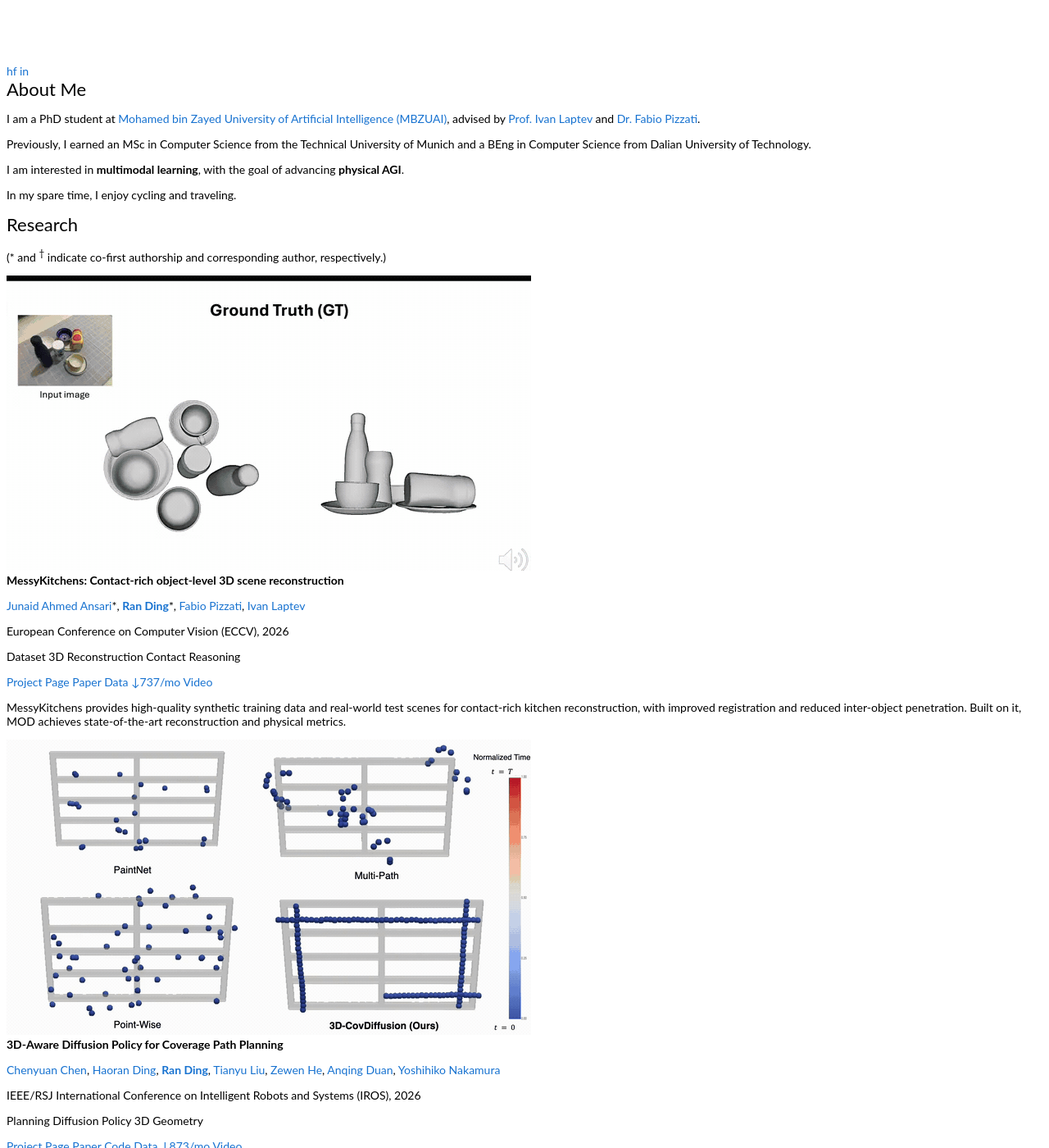
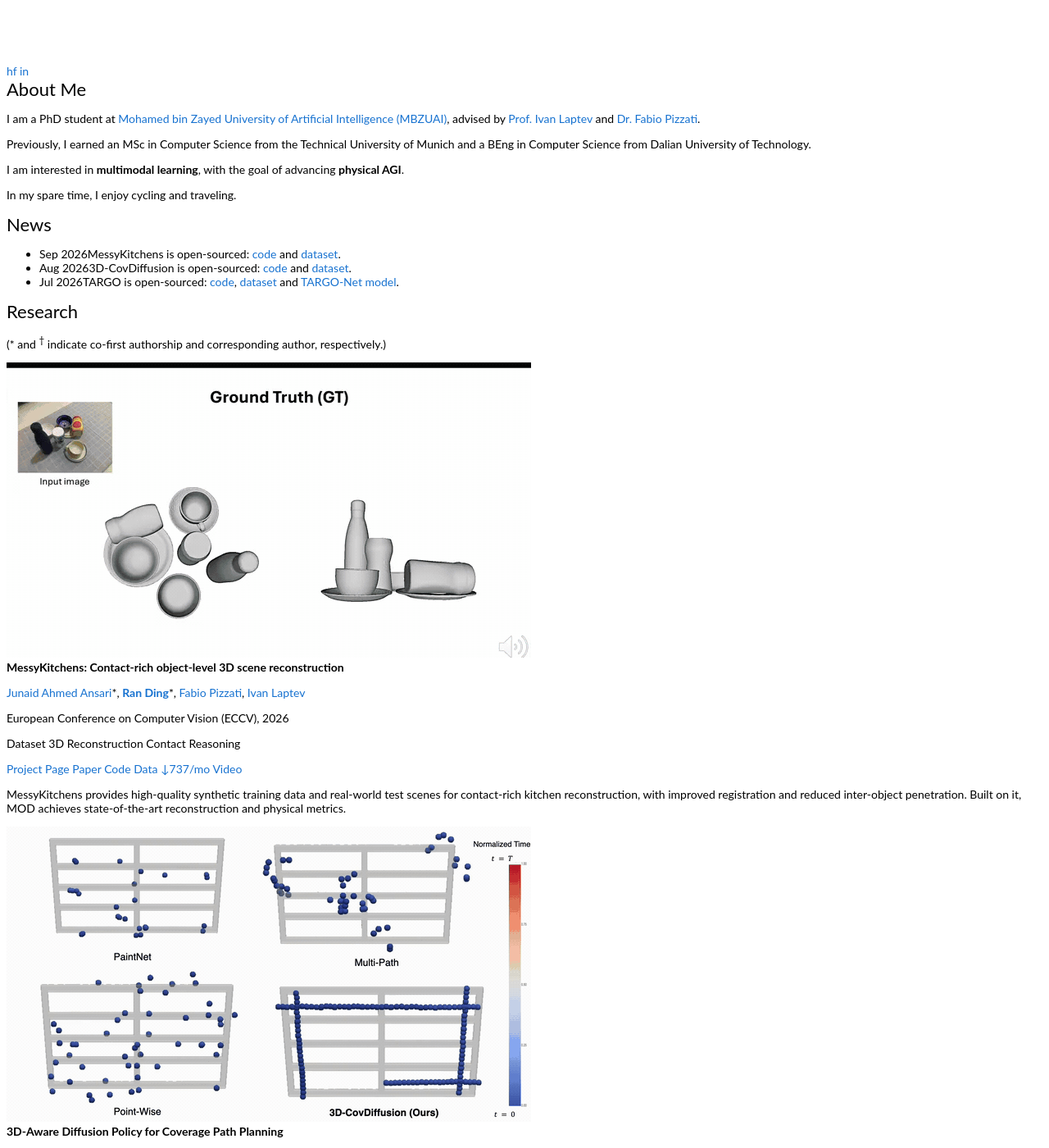
Before and after one commit to RanDing2000/randing2000.github.io, a Jekyll site: the page index.html, which Jekyll copies as it is, in a window 1280 px wide and 1400 px high, scrolled down 3555 px. Shown: the whole window at 82% size. Built offline with Jekyll 4.4.1, drawn with Linux system fonts in a browser that asks for light colours.

Commit message:
Add News section for open-source releases and MessyKitchens code link
Co-Authored-By: Claude Opus 5.5 <noreply@anthropic.com>

```diff
--- a/index.html
+++ b/index.html
@@ -15,7 +15,7 @@
   <link rel="icon" href="favicon.ico" sizes="any">
   <link rel="icon" href="favicon.svg" type="image/svg+xml">
   <link rel="apple-touch-icon" href="apple-touch-icon.png">
-  <link rel="stylesheet" type="text/css" href="style.css?v=20260928">
+  <link rel="stylesheet" type="text/css" href="style.css?v=20260929">
   <link rel="canonical" href="https://randing2000.github.io/">
   <link rel="preconnect" href="https://fonts.googleapis.com">
   <link rel="preconnect" href="https://fonts.gstatic.com" crossorigin>
@@ -53,6 +53,7 @@
     <div class="site-shell site-header-inner">
       <nav class="site-nav" aria-label="Primary">
         <a href="#about">About</a>
+        <a href="#news">News</a>
         <a href="#research">Research</a>
         <a href="#projects">Projects</a>
         <a href="#awards">Awards</a>
@@ -121,6 +122,17 @@
       </div>
     </section>
 
+    <section class="content-section" id="news">
+      <div class="section-heading">
+        <h2>News</h2>
+      </div>
+      <ul class="news-list">
+        <li><span class="news-date">Sep 2026</span>MessyKitchens is open-sourced: <a href="https://github.com/MessyKitchens/MessyKitchens" target="_blank" rel="noopener noreferrer">code</a> and <a href="https://huggingface.co/datasets/MessyKitchens/MessyKitchens" target="_blank" rel="noopener noreferrer">dataset</a>.</li>
+        <li><span class="news-date">Aug 2026</span>3D-CovDiffusion is open-sourced: <a href="https://github.com/crystalccy1/3D-CovDiffusion" target="_blank" rel="noopener noreferrer">code</a> and <a href="https://huggingface.co/datasets/ChenyuanC/3D-CovDiffusion-Train-Ready" target="_blank" rel="noopener noreferrer">dataset</a>.</li>
+        <li><span class="news-date">Jul 2026</span>TARGO is open-sourced: <a href="https://github.com/TARGO-benchmark/TARGO" target="_blank" rel="noopener noreferrer">code</a>, <a href="https://huggingface.co/datasets/randing2000/TARGO" target="_blank" rel="noopener noreferrer">dataset</a> and <a href="https://huggingface.co/randing2000/TARGO-Net" target="_blank" rel="noopener noreferrer">TARGO-Net model</a>.</li>
+      </ul>
+    </section>
+
     <section class="content-section" id="research">
       <div class="section-heading">
         <h2>Research</h2>
@@ -143,6 +155,7 @@
             <p class="paper-links">
               <a href="https://messykitchens.github.io/" target="_blank" rel="noopener noreferrer">Project Page</a>
               <a href="https://arxiv.org/abs/2603.16868" target="_blank" rel="noopener noreferrer">Paper</a>
+              <a href="https://github.com/MessyKitchens/MessyKitchens" target="_blank" rel="noopener noreferrer">Code</a>
               <a href="https://huggingface.co/datasets/MessyKitchens/MessyKitchens" target="_blank" rel="noopener noreferrer">Data <span class="hf-download-count" data-hf-downloads="https://huggingface.co/api/datasets/MessyKitchens/MessyKitchens?expand=downloads" title="737 Hugging Face downloads in the last month" aria-label="737 downloads in the last month">&darr;737/mo</span></a>
               <a href="videos/messykitchens-talk.mp4" target="_blank" rel="noopener noreferrer">Video</a>
             </p>
```
Also changed, not shown: style.css (+29 -0 lines).
